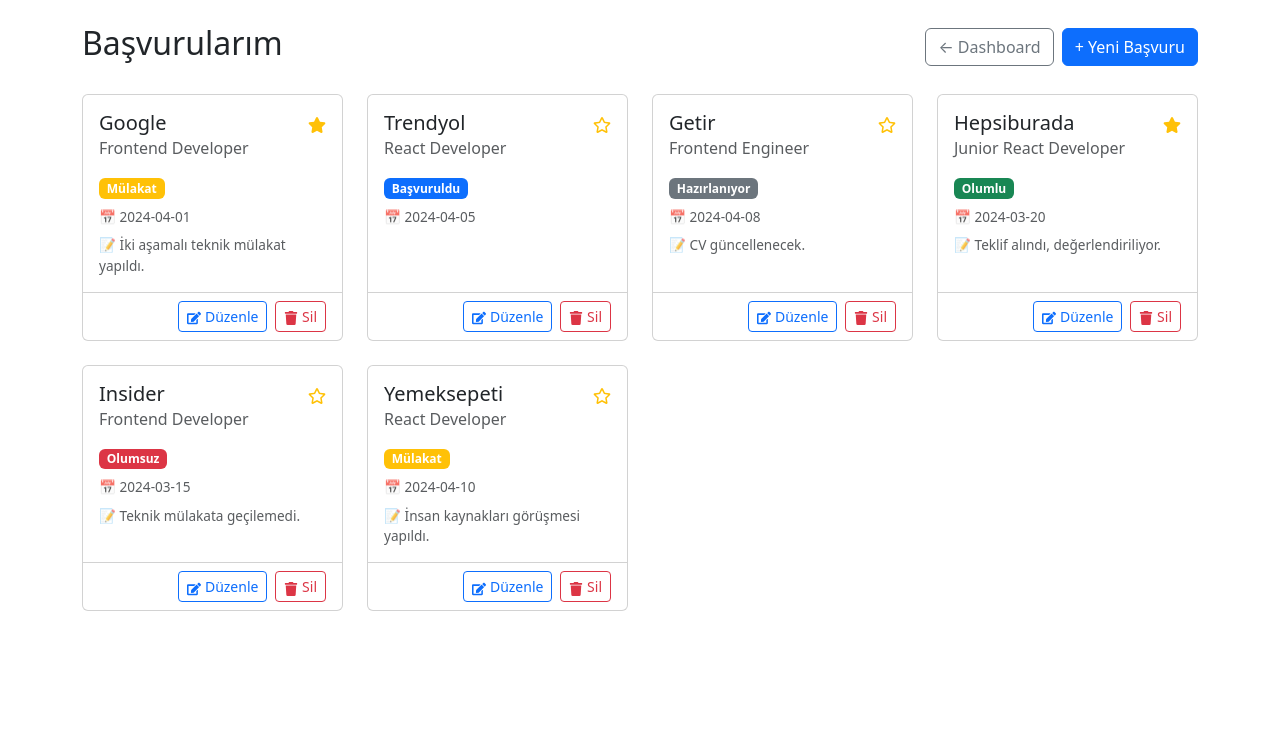
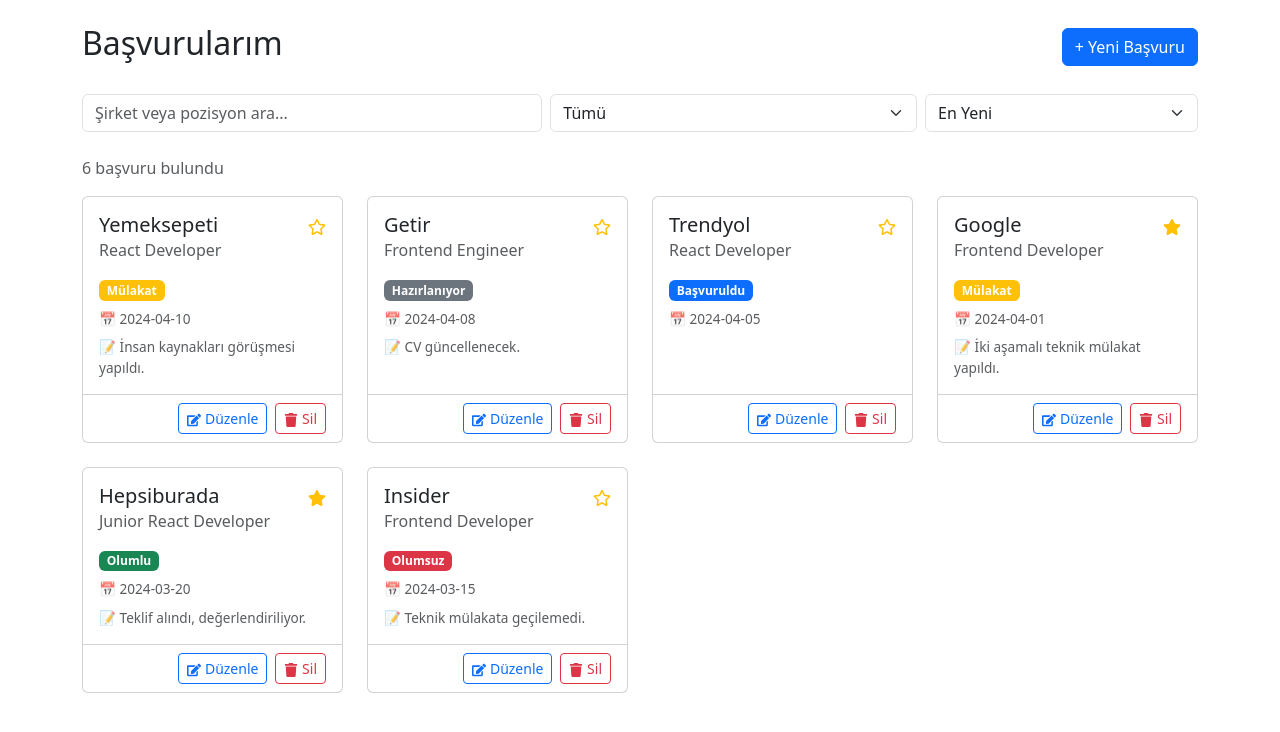
Before and after one commit to timec21/CareerPilot, a React (Vite) app in the folder CareerPilot/: page /applications in a window 1280 px wide. Shown: the top 732 px of the page. Built offline with nearby package versions, Linux system fonts and the light colour scheme; sample sign-in values are in the browser's storage.

Commit message:
feat: add search, filter and sort to Applications page

```diff
--- a/CareerPilot/src/pages/Applications.tsx
+++ b/CareerPilot/src/pages/Applications.tsx
@@ -1,45 +1,93 @@
+import { useState } from "react";
+import type { Application } from "../context/ApplicationContext";
 import { useApplications } from "../context/ApplicationContext";
-import { useNavigate } from "react-router-dom";
 import ApplicationCard from "../components/ApplicationCard";
-import { useState } from "react";
 import ApplicationModal from "../components/ApplicationModal";
-import type { Application } from "../context/ApplicationContext";
+
+const statusOptions = ["Tümü", "Hazırlanıyor", "Başvuruldu", "Mülakat", "Olumlu", "Olumsuz"];
 
 function Applications() {
   const { applications } = useApplications();
-  const navigate = useNavigate();
   const [showModal, setShowModal] = useState(false);
   const [editApp, setEditApp] = useState<Application | null>(null);
+  const [search, setSearch] = useState("");
+  const [selectedStatus, setSelectedStatus] = useState("Tümü");
+  const [sortOrder, setSortOrder] = useState("newest");
+
+  // Filtreleme ve arama
+  const filtered = applications
+    .filter((app) => {
+      const matchSearch =
+        app.company.toLowerCase().includes(search.toLowerCase()) ||
+        app.position.toLowerCase().includes(search.toLowerCase());
+      const matchStatus =
+        selectedStatus === "Tümü" || app.status === selectedStatus;
+      return matchSearch && matchStatus;
+    })
+    .sort((a, b) => {
+      if (sortOrder === "newest") return b.date.localeCompare(a.date);
+      if (sortOrder === "oldest") return a.date.localeCompare(b.date);
+      return 0;
+    });
 
   return (
     <div className="container mt-4">
+      {/* Başlık */}
       <div className="d-flex justify-content-between align-items-center mb-4">
         <h2>Başvurularım</h2>
-        <div className="d-flex gap-2">
-          <button
-            className="btn btn-outline-secondary"
-            onClick={() => navigate("/")}
+        <button className="btn btn-primary" onClick={() => setShowModal(true)}>
+          + Yeni Başvuru
+        </button>
+      </div>
+
+      {/* Arama ve Filtreler */}
+      <div className="row g-2 mb-4">
+        <div className="col-12 col-md-5">
+          <input
+            type="text"
+            className="form-control"
+            placeholder="Şirket veya pozisyon ara..."
+            value={search}
+            onChange={(e) => setSearch(e.target.value)}
+          />
+        </div>
+        <div className="col-6 col-md-4">
+          <select
+            className="form-select"
+            value={selectedStatus}
+            onChange={(e) => setSelectedStatus(e.target.value)}
           >
-            ← Dashboard
-          </button>
-          <button
-            className="btn btn-primary"
-            onClick={() => setShowModal(true)}
+            {statusOptions.map((s) => (
+              <option key={s}>{s}</option>
+            ))}
+          </select>
+        </div>
+        <div className="col-6 col-md-3">
+          <select
+            className="form-select"
+            value={sortOrder}
+            onChange={(e) => setSortOrder(e.target.value)}
           >
-            + Yeni Başvuru
-          </button>
+            <option value="newest">En Yeni</option>
+            <option value="oldest">En Eski</option>
+          </select>
         </div>
       </div>
 
+      {/* Sonuç sayısı */}
+      <p className="text-muted mb-3">
+        {filtered.length} başvuru bulundu
+      </p>
+
       {/* Kartlar */}
-      {applications.length === 0 ? (
+      {filtered.length === 0 ? (
         <div className="text-center mt-5 text-muted">
-          <h5>Henüz başvuru eklenmedi</h5>
-          <p>Yeni başvuru eklemek için butona tıkla</p>
+          <h5>Sonuç bulunamadı</h5>
+          <p>Farklı bir arama veya filtre dene</p>
         </div>
       ) : (
         <div className="row g-4">
-          {applications.map((app) => (
+          {filtered.map((app) => (
             <div className="col-12 col-md-6 col-lg-3 d-flex" key={app.id}>
               <ApplicationCard app={app} onEdit={(app) => setEditApp(app)} />
             </div>
```
